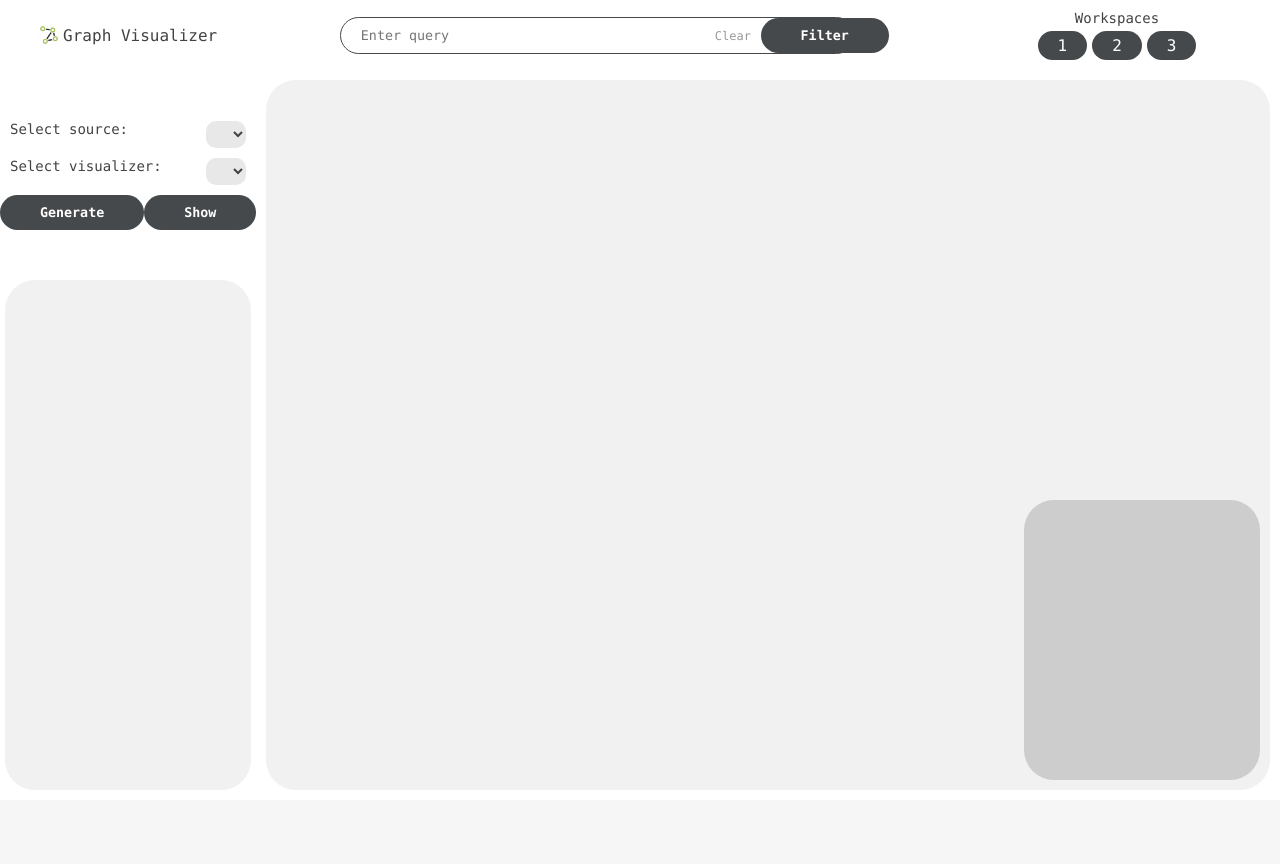
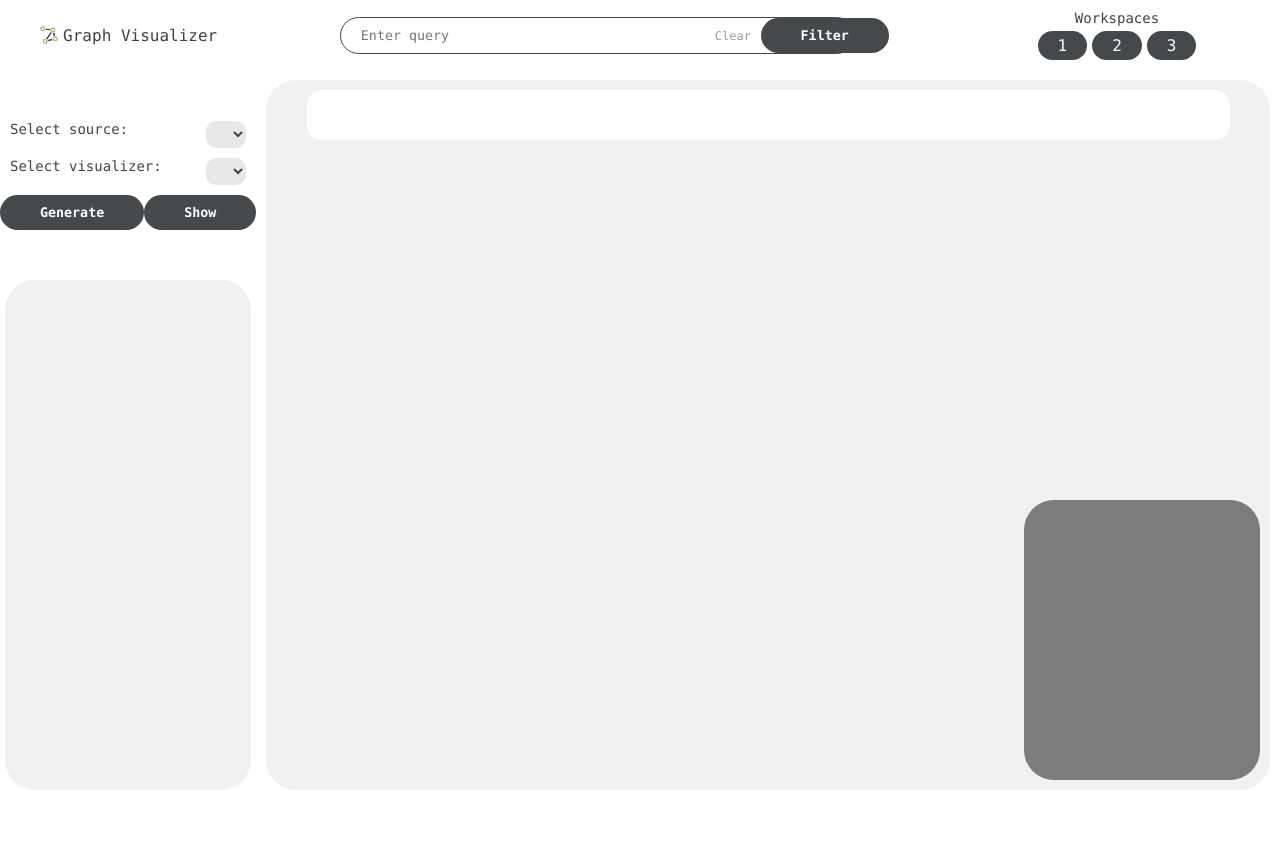
Before and after one commit to c-danil0o/graph-expressiveness, a Django app: template graph_explorer/app/templates/index.html in a window 1280 px wide. Before the commit the page ends 780 px from the top, so only its background shows below. Run offline with Django 3.2, Linux system fonts and the light colour scheme; the template is opened without the code that fills it, so the values that code supplies are empty.

Commit message:
fix: implemented mouseover data info and fixed tree view updating #39

```diff
--- a/block_visualizer/src/plugin/block_visualization.html
+++ b/block_visualizer/src/plugin/block_visualization.html
@@ -91,9 +91,7 @@
         .enter().append('g')
         .attr('class', 'node-block')
         .attr('id', function(d) { return d.name; })
-        .on('click', function(d) {
-            nodeClick(this);
-        })
+
         .call(drag);
 
     node.append('rect')
--- a/core/src/use_cases/loader.py
+++ b/core/src/use_cases/loader.py
@@ -36,7 +36,6 @@
 
     def load_graph(self, source_plugin_id: int, config) -> Graph:
         key = hash(str(source_plugin_id) + str(config))
-        print(key)
         self.loaded_graphs[key] = self.sources[source_plugin_id].plugin.load(config)
         return self.loaded_graphs[key]
 
--- a/core/src/use_cases/main_view.py
+++ b/core/src/use_cases/main_view.py
@@ -142,3 +142,6 @@
     def change_visualizer(self, workspace_id: int, visualizer_id: int):
         self.workspaces[workspace_id].set_visualizer_id(visualizer_id)
         return self.visualizers[self.workspaces[workspace_id].visualizer_id].plugin.show(self.workspaces[workspace_id].current_graph)
+
+    def get_workspace_graph(self, workspace_id: int):
+        return self.workspaces[workspace_id].current_graph
--- a/graph_explorer/app/static/style.css
+++ b/graph_explorer/app/static/style.css
@@ -134,7 +134,7 @@
     grid-row-end: 5;
     margin: 0 20px 20px 0;
     border-radius: 30px;
-    background-color: rgba(200, 200, 200, 0.87);
+    background-color: rgba(108, 108, 108, 0.87);
     z-index: 1;
 }
 #clear_button{
--- a/graph_explorer/app/templates/main_view.html
+++ b/graph_explorer/app/templates/main_view.html
@@ -2,9 +2,40 @@
     #visualization {
             width:100%;
             height:100%;
-        }
+    }
+    #node-info{
+        padding: 10px;
+        background: white;
+        font-size: 10px;
+        width: 90%;
+        margin: 10px auto;
+        border-radius: 15px;
+        height: 30px;
+        word-wrap: break-word;
+        z-index: 1;
+    }
+
 </style>
-
+<div id="node-info"></div>
 <svg id="visualization">
     {{ visualization_html|safe }}
 </svg>
+
+<script>
+    function mouseOverFunction(d) {
+        let info = "";
+        for (const [key, value] of Object.entries(d.data)) {
+            info += key + ' : ' + value + ' '
+        }
+        document.getElementById("node-info").innerHTML = info
+    }
+
+    function clickFunction(d) {
+
+    }
+
+    d3.selectAll("#graph g g")
+        .on('mouseover', function (d) {mouseOverFunction(d);})
+        .on('click', function (d) {clickFunction(d);})
+
+</script>
--- a/simple_visualizer/src/plugin/simple_visualization.html
+++ b/simple_visualizer/src/plugin/simple_visualization.html
@@ -80,7 +80,6 @@
         .enter().append('g')
         .attr('class', 'node')
         .attr('id', function(d) { return d.name; })
-        .on('click', function() { nodeClick(this); })
         .call(drag);
 
     node.append('circle')
```
Also changed, not shown: graph_explorer/app/views.py (+8 -6 lines).
